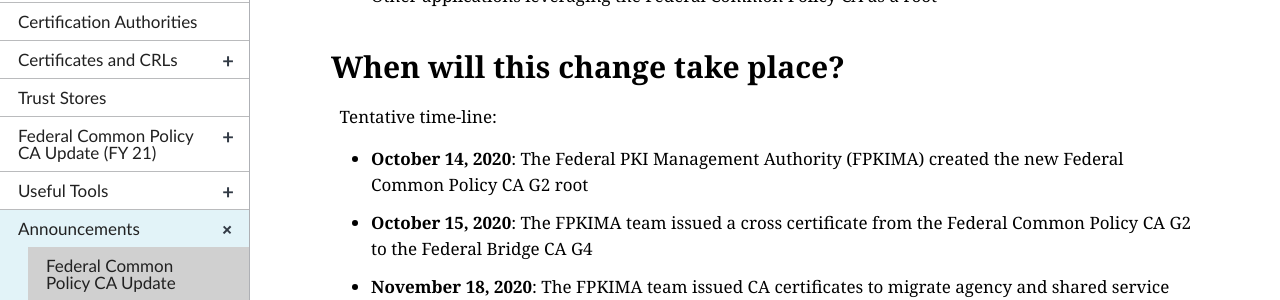
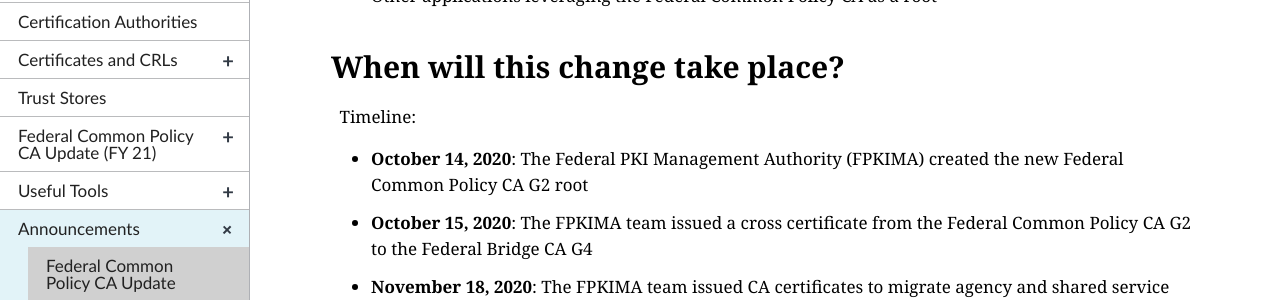
Before and after one commit to GSA/fpki-guides, a Jekyll site: the page built from _announcements/01_common_policy_rekey.md, in a window 1280 px wide and 900 px high, scrolled down 640 px. Shown: the part 155-455 px from the top of the window. Built offline with Jekyll 4.4.1, drawn with Linux system fonts in a browser that asks for light colours; nearby versions of some CDN libraries.

Commit message:
Update 01_common_policy_rekey.md

```diff
--- a/_announcements/01_common_policy_rekey.md
+++ b/_announcements/01_common_policy_rekey.md
@@ -26,7 +26,7 @@
 
 
 ## When will this change take place?
-Tentative time-line:
+Timeline:
 - **October 14, 2020**: The Federal PKI Management Authority (FPKIMA) created the new Federal Common Policy CA G2 root
 - **October 15, 2020**: The FPKIMA team issued a cross certificate from the Federal Common Policy CA G2 to the Federal Bridge CA G4
 - **November 18, 2020**: The FPKIMA team issued CA certificates to migrate agency and shared service providers CAs to the new root: Federal Common Policy CA G2
```
